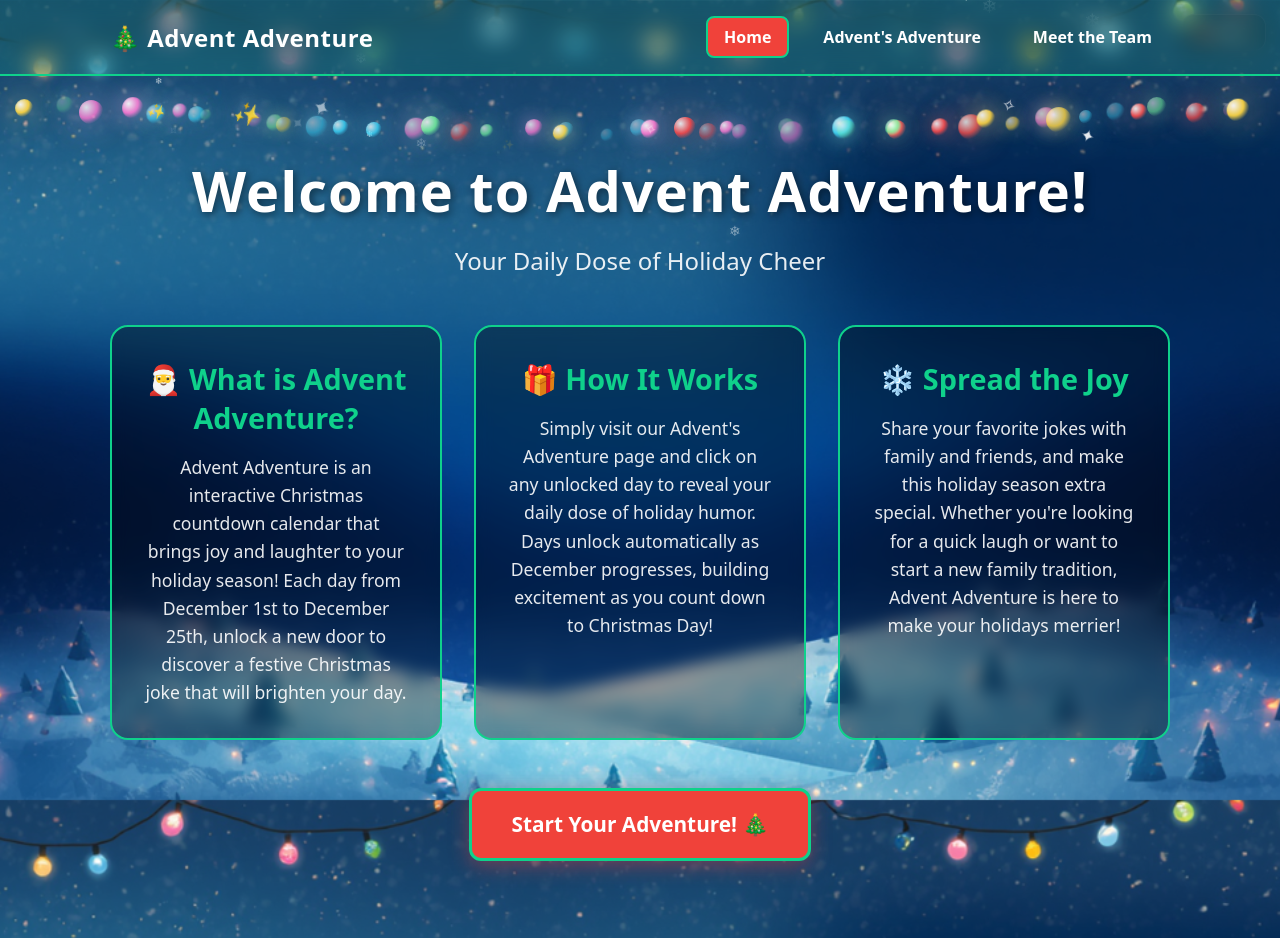
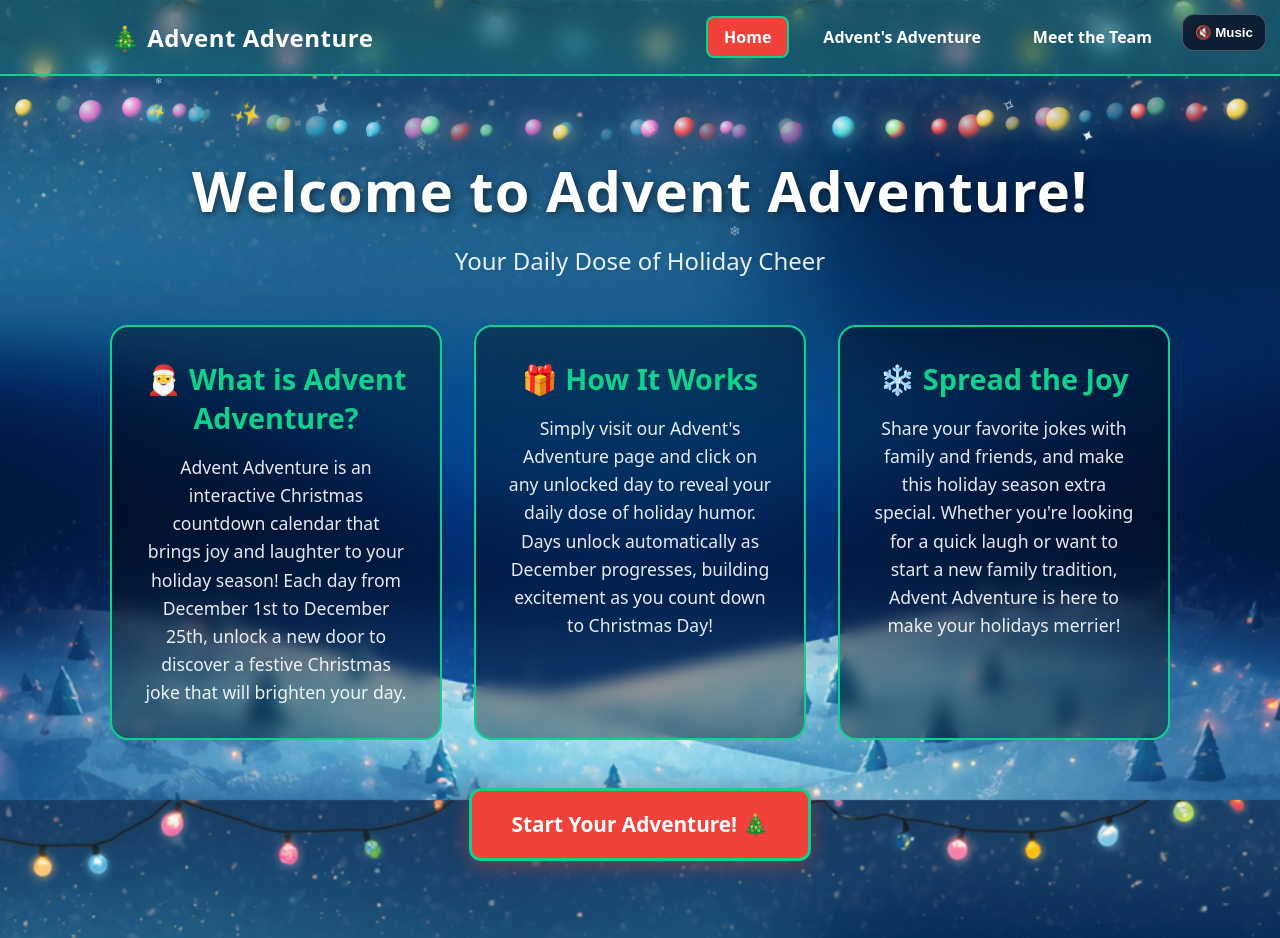
Before and after one commit to DannyGilligan/hackathon-dec-2025, a website: page index.html in a window 1280 px wide. Shown: the top 938 px of the page. Drawn offline with Linux system fonts and the light colour scheme.

```diff
--- a/public/assets/css/style.css
+++ b/public/assets/css/style.css
@@ -631,12 +631,12 @@
   position: fixed;
   top: 14px;
   right: 14px;
-  z-index: 30;
+  z-index: 9999;
 
   padding: 10px 12px;
   border-radius: 12px;
   border: 1px solid rgba(255,255,255,0.25);
-  background: rgba(10, 20, 40, 0.55);
+  background: rgba(10, 20, 40, 0.85);
   color: white;
   font-weight: 800;
   cursor: pointer;
```
Also changed, not shown: README.md, readme.md (deleted).
